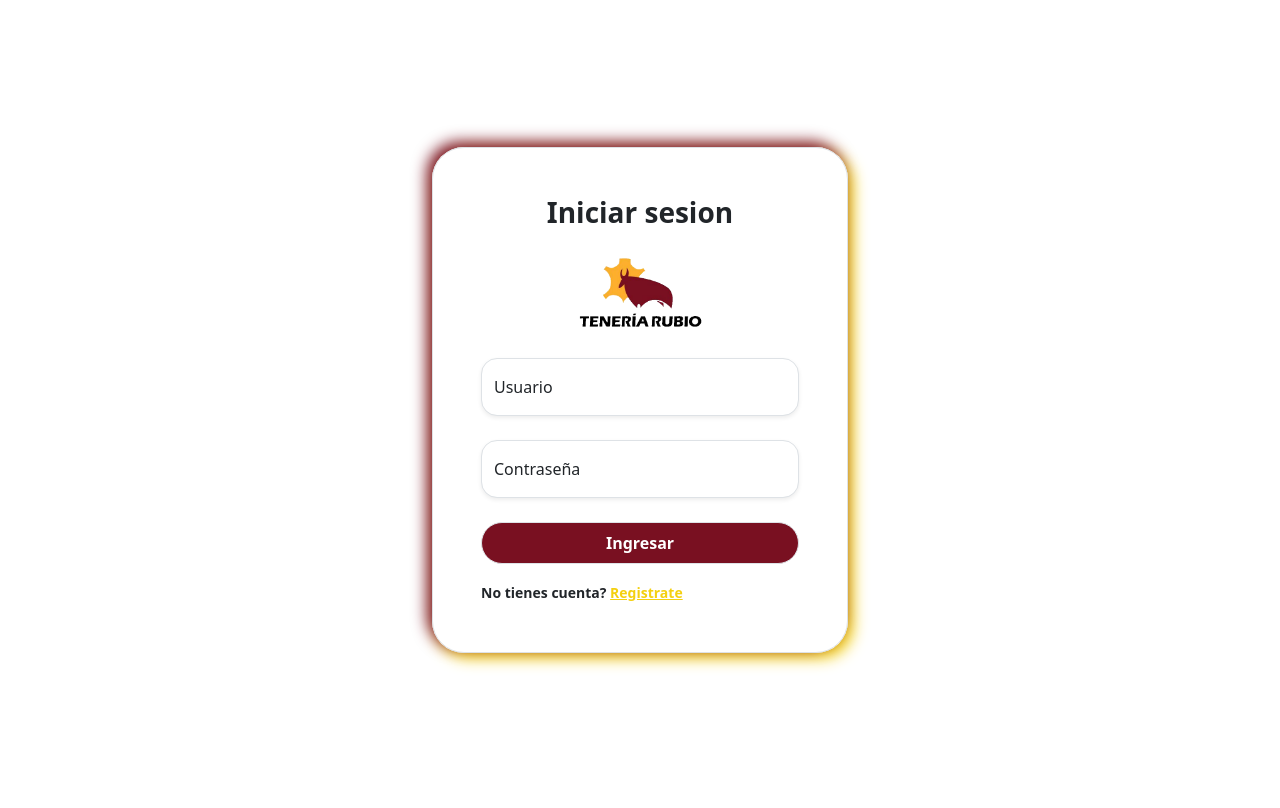
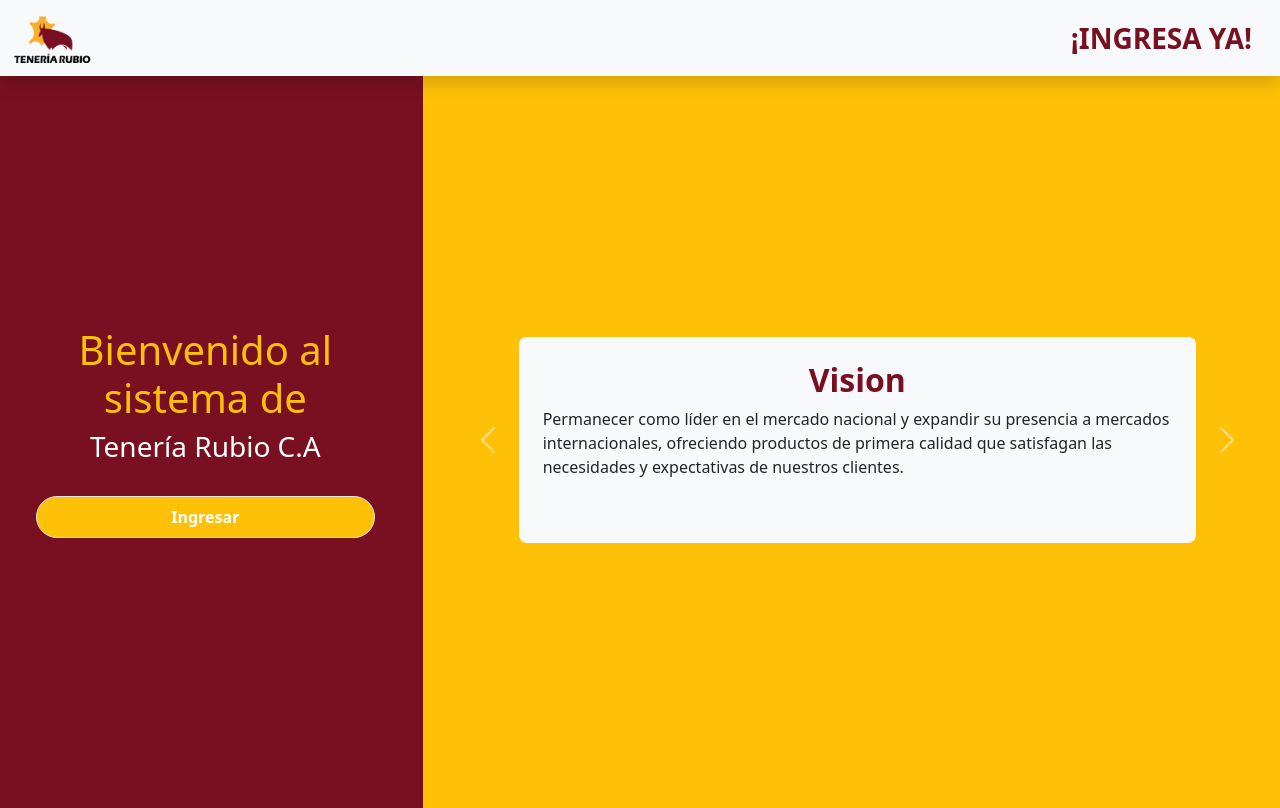
Before and after one commit to Anthonynino/TeneriaFront, a React (Vite) app: page / in a window 1280 px wide. Built offline with nearby package versions, Linux system fonts and the light colour scheme.

Commit message:
características: creación del nuevo componente de bienvenida

```diff
--- a/src/App.css
+++ b/src/App.css
@@ -15,6 +15,10 @@
 .button-submit {
   background-color: #791021;
   transition: all 0.5s;
+}
+
+::-webkit-scrollbar { /* eliminia toda la barra de scroll */
+  display: none;
 }
 
 .shadow-box {
--- a/src/App.jsx
+++ b/src/App.jsx
@@ -1,6 +1,7 @@
 import {BrowserRouter, Routes, Route} from 'react-router-dom'
 import LoginPage from './pages/LoginPage'
 import Homepage from './pages/Homepage'
+import WelcomePage from './pages/WelcomePage'
 import './App.css'
 import ProductForm from './pages/ProductEntry'
 
@@ -9,7 +10,8 @@ function App() {
     <>
       <BrowserRouter>
             <Routes>
-              <Route path='/' element={<LoginPage/>} />
+            <Route path='/' element={<WelcomePage/>} />
+              <Route path='/login' element={<LoginPage/>} />
               <Route path='/homepage' element={<Homepage/>} />
               <Route path='/add-product' element={<ProductForm/>} />
             </Routes>
--- a/src/pages/ProductEntry.jsx
+++ b/src/pages/ProductEntry.jsx
@@ -7,7 +7,6 @@ const ProductForm = () => {
 
     const [category, setCategory] = useState('')
     const handleCategory = (event) =>{
-        console.log(event.target.value);
         setCategory(event.target.value)
     }
 
--- /dev/null
+++ b/src/pages/WelcomePage.jsx
@@ -0,0 +1,90 @@
+import { Link } from "react-router-dom";
+
+function WelcomePage() {
+
+  const welcomeCards = [
+    {
+      id: 0,
+      title: "Misión",
+      description: "Abastecer al sector manufacturero con los productos y características necesarias, en tiempo y calidad óptimos para garantizar la fluidez del mercado. Para ello, se ofrece productos innovadores con tecnología de punta que revolucionan el mercado y desarrollar nuevos productos que contribuyen al progreso del país."
+    },
+    {
+      id: 1,
+      title: "Vision",
+      description: "Permanecer como líder en el mercado nacional y expandir su presencia a mercados internacionales, ofreciendo productos de primera calidad que satisfagan las necesidades y expectativas de nuestros clientes."
+    },
+  ]
+  return (
+    <>
+      <nav className="navbar shadow fixed-top bg-light">
+        <div className="container-fluid">
+          <img
+            src="../src/assets/logo2.png"
+            alt=""
+            style={{ height: "60px", width: "80px" }}
+          />
+          <Link
+          to="/login"
+            className="navbar-brand fs-3 fw-bold txt-shadow"
+            style={{ color: "#791021" }}
+          >
+          ¡INGRESA YA!
+          </Link>
+        </div>
+      </nav>
+      <div className="row mt-5 pt-4" style={{minHeight:"95vh"}}>
+      <div className="col-4 p-5 text-center d-flex" style={{background:"#791021"}}>
+        <div className="my-auto">
+        <h1 className="text-warning">Bienvenido al sistema de </h1>
+        <h3 className="text-white">Tenería Rubio C.A</h3>
+        <Link to="/login">
+        <button
+          className="text-white w-100 py-2 mt-4 mb-3 border rounded-pill fw-bold bg-warning"
+          type="submit"
+        >
+          Ingresar
+        </button>
+        </Link>
+        </div>
+      </div>
+      <div
+        id="carouselExampleFade"
+        className="carousel slide carousel-fade col-8 p-5 bg-warning d-flex"
+      >
+        <div className="carousel-inner p-5 my-auto">
+        {
+          welcomeCards.map((w) => (
+            <div key={w.id} className="carousel-item active bg-light p-4 rounded-3">
+            <h2 style={{color:"#791021"}} className="text-center fw-bold">{w.title}</h2>
+            <p className="fs-6">
+              {w.description}
+            </p>
+          </div>
+          ))
+        }
+        </div>
+        <button
+          className="carousel-control-prev"
+          type="button"
+          data-bs-target="#carouselExampleFade"
+          data-bs-slide="prev"
+        >
+          <span className="carousel-control-prev-icon" aria-hidden="true"></span>
+          <span className="visually-hidden">Previous</span>
+        </button>
+        <button
+          className="carousel-control-next"
+          type="button"
+          data-bs-target="#carouselExampleFade"
+          data-bs-slide="next"
+        >
+          <span className="carousel-control-next-icon" aria-hidden="true"></span>
+          <span className="visually-hidden">Next</span>
+        </button>
+      </div>
+      </div>
+    </>
+  );
+}
+
+export default WelcomePage;
```
